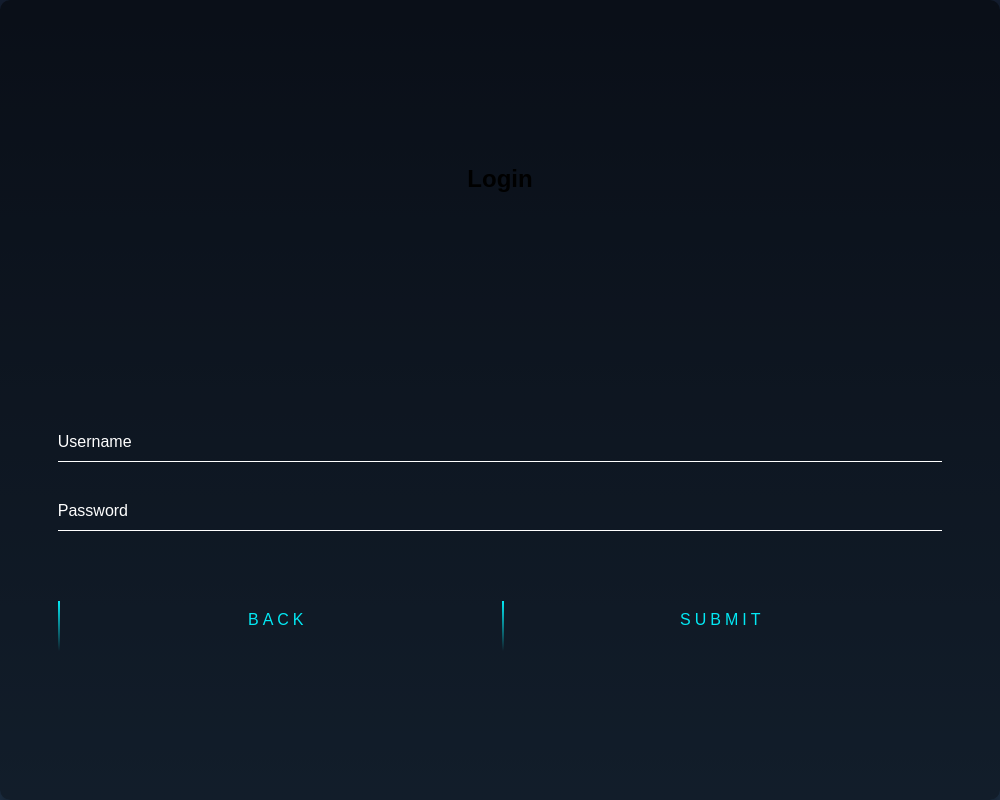
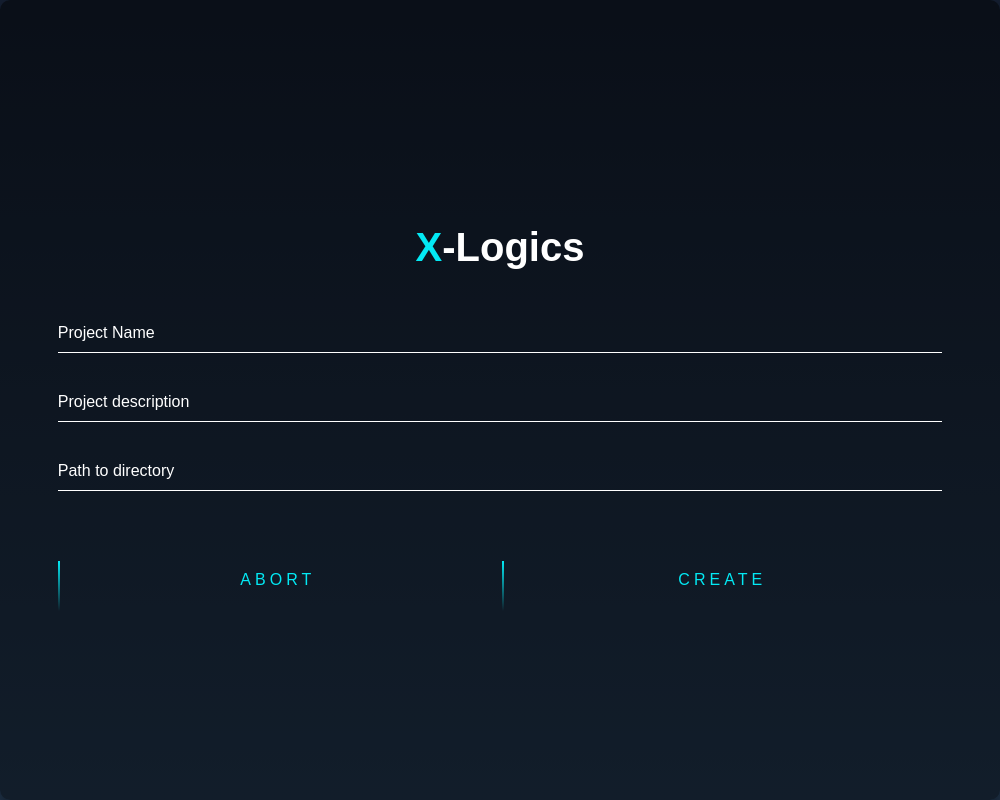
Before and after one commit to Akshay-Vs/X-Logics, an Electron app: page src/create/create.html in a window 1000 px wide. Drawn offline with nearby package versions, Linux system fonts and the light colour scheme; files that its build step writes are made by us from their sources.

Commit message:
added new create page

```diff
--- a/package.json
+++ b/package.json
@@ -53,6 +53,7 @@
     "@electron-forge/maker-rpm": "^6.0.0-beta.66",
     "@electron-forge/maker-squirrel": "^6.0.0-beta.66",
     "@electron-forge/maker-zip": "^6.0.0-beta.66",
-    "electron": "20.2.0"
+    "electron": "20.2.0",
+    "electron-packager": "^16.0.0"
   }
 }
--- a/src/create/create.css
+++ b/src/create/create.css
@@ -6,9 +6,15 @@ html {
   padding:0;
   font-family: sans-serif;
   background: linear-gradient(#141e30, #243b55);
+  -webkit-user-select: none;  /* Chrome all / Safari all */
+  -moz-user-select: none;     /* Firefox all */
+  -ms-user-select: none;      /* IE 10+ */
+  user-select: none;
 }
 
-
+::-webkit-scrollbar {
+  width: 0px;
+}
 
 .login-box {
   position: absolute;
@@ -71,7 +77,7 @@ html {
   font-size: 12px;
 }
 
-  .login-box form a {
+.button-box {
   position: relative;
   display: inline-block;
   padding: 10px 20px;
@@ -89,7 +95,7 @@ html {
 
 }
 
-  .login-box a:hover {
+.button-box:hover {
   background: #03e9f4;
   color: #fff;
   border-radius: 5px;
@@ -99,13 +105,13 @@ html {
 
 }
 
-  .login-box a span {
+.button-box span {
   position: absolute;
   display: block;
   font-weight: bold;
 }
 
-  .login-box a span:nth-child(1) {
+.button-box span:nth-child(1) {
   top: 0;
   left: -100%;
   width: 100%;
@@ -123,7 +129,7 @@ html {
   }
 }
 
-  .login-box a span:nth-child(2) {
+.button-box span:nth-child(2) {
   top: -100%;
   right: 0;
   width: 2px;
@@ -142,7 +148,7 @@ html {
   }
 }
 
-  .login-box a span:nth-child(3) {
+.button-box span:nth-child(3) {
   bottom: 0;
   right: -100%;
   width: 100%;
@@ -161,7 +167,7 @@ html {
   }
 }
 
-  .login-box a span:nth-child(4) {
+.button-box span:nth-child(4) {
   bottom: -100%;
   left: 0;
   width: 2px;
--- a/src/create/create.html
+++ b/src/create/create.html
@@ -6,37 +6,44 @@
     <link rel="preconnect" href="https://fonts.googleapis.com">
     <link rel="preconnect" href="https://fonts.gstatic.com" crossorigin>
     <link href="https://fonts.googleapis.com/css2?family=Poppins:wght@200;600&display=swap" rel="stylesheet">
-    <link rel="stylesheet" type="text/css" href="index.css" />
+    <link rel="stylesheet" type="text/css" href="create.css" />
     <script src="https://code.jquery.com/jquery-3.6.1.js" integrity="sha256-3zlB5s2uwoUzrXK3BT7AX3FyvojsraNFxCc2vC/7pNI=" crossorigin="anonymous"></script>
   </head>
 
 <body>
   <div class="login-box">
-    <h2>Login</h2>
     <form>
+      <h1> <span style="color: #03e9f4">X</span>-Logics</h1><br>
       <div class="user-box">
-        <input type="text" name="" required="">
-        <label>Username</label>
+        <input type="text" id="name" required="">
+        <label lname>Project Name</label>
       </div>
       <div class="user-box">
-        <input type="password" name="" required="">
-        <label>Password</label>
+        <input type="text" id="description" required="My project">
+        <label>Project description</label>
       </div>
-      <a href="#">
+      <div class="user-box">
+        <input type="text" id="path" required="">
+        <label id="lpath">Path to directory</label>
+      </div>
+      <div class="button-box" id="abort">
         <span></span>
         <span></span>
         <span></span>
         <span></span>
-        Back
-      </a>
-      <a href="#">
-        <span></span>
-        <span></span>
-        <span></span>
-        <span></span>
-        Submit
-      </a>
+        Abort
+      </div class="button-box">
+
+        <div class="button-box" id="create">
+          <span></span>
+          <span></span>
+          <span></span>
+          <span></span>
+          Create
+        </a>
+      </div>
     </form>
   </div>
+<script src="create.js"></script>
 </body>
 </html>
--- a/src/create/create.js
+++ b/src/create/create.js
@@ -0,0 +1,16 @@
+$('#abort').click(function() {
+    window.history.go(-1);
+});
+
+$('#create').click(function() {
+    const name =  $('#name').val();
+    var description = $('#description').val();
+    const path = $('#path').val();
+
+    if(description.length == 0) description = "My project";
+    if(name.length == 0) alert("Enter name of the project");
+    else if(path.length == 0) alert("Enter path to a directory");
+    else{
+
+    }
+});
--- a/src/index.css
+++ b/src/index.css
@@ -6,9 +6,15 @@ body {
   padding:0;
   font-family: sans-serif;
   background: linear-gradient(#141e30, #243b55);
+  -webkit-user-select: none;  /* Chrome all / Safari all */
+  -moz-user-select: none;     /* Firefox all */
+  -ms-user-select: none;      /* IE 10+ */
+  user-select: none;
 }
 
-
+::-webkit-scrollbar {
+  width: 0px;
+}
 
 .login-box {
   position: absolute;
@@ -129,7 +135,7 @@ body {
   width: 2px;
   height: 100%;
   background: linear-gradient(180deg, transparent, #03e9f4);
-  animation: btn-anim2 1s linear infinite;
+  animation: btn-anim2 0.5s linear infinite;
   animation-delay: .25s
 }
 
@@ -148,7 +154,7 @@ body {
   width: 100%;
   height: 2px;
   background: linear-gradient(270deg, transparent, #03e9f4);
-  animation: btn-anim3 1s linear infinite;
+  animation: btn-anim3 3s linear infinite;
   animation-delay: .5s
 }
 
@@ -167,7 +173,7 @@ body {
   width: 2px;
   height: 100%;
   background: linear-gradient(360deg, transparent, #03e9f4);
-  animation: btn-anim4 1s linear infinite;
+  animation: btn-anim4 0.5s linear infinite;
   animation-delay: .75s
 }
 
--- a/src/index.js
+++ b/src/index.js
@@ -15,6 +15,7 @@ const createWindow = () => {
     autoHideMenuBar: true,
     webPreferences: {
       preload: path.join(__dirname, 'preload.js'),
+      devTools: false
     },
   });
 
```
Also changed, not shown: src/home.js (deleted, +0 -11 lines), src/index.html (+2 -2 lines), 2 other files. Lines whose indentation alone changed are shown as unchanged.
